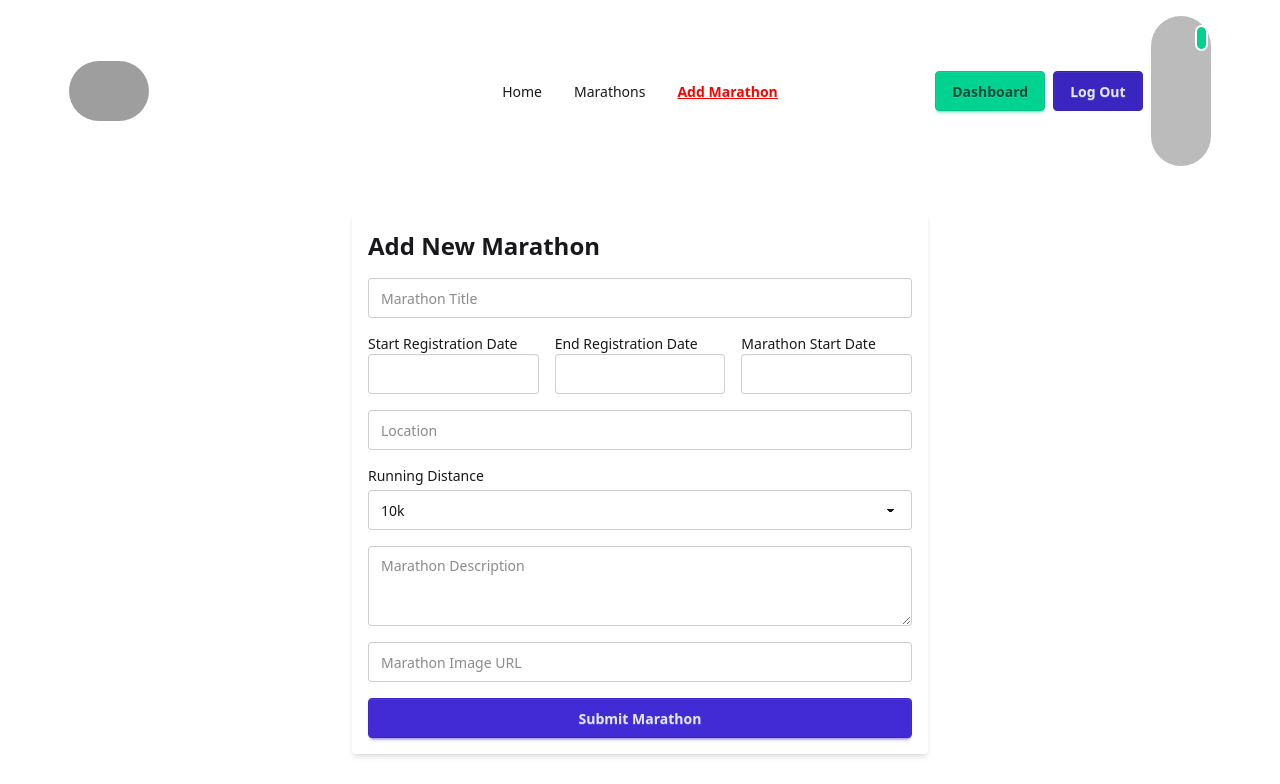
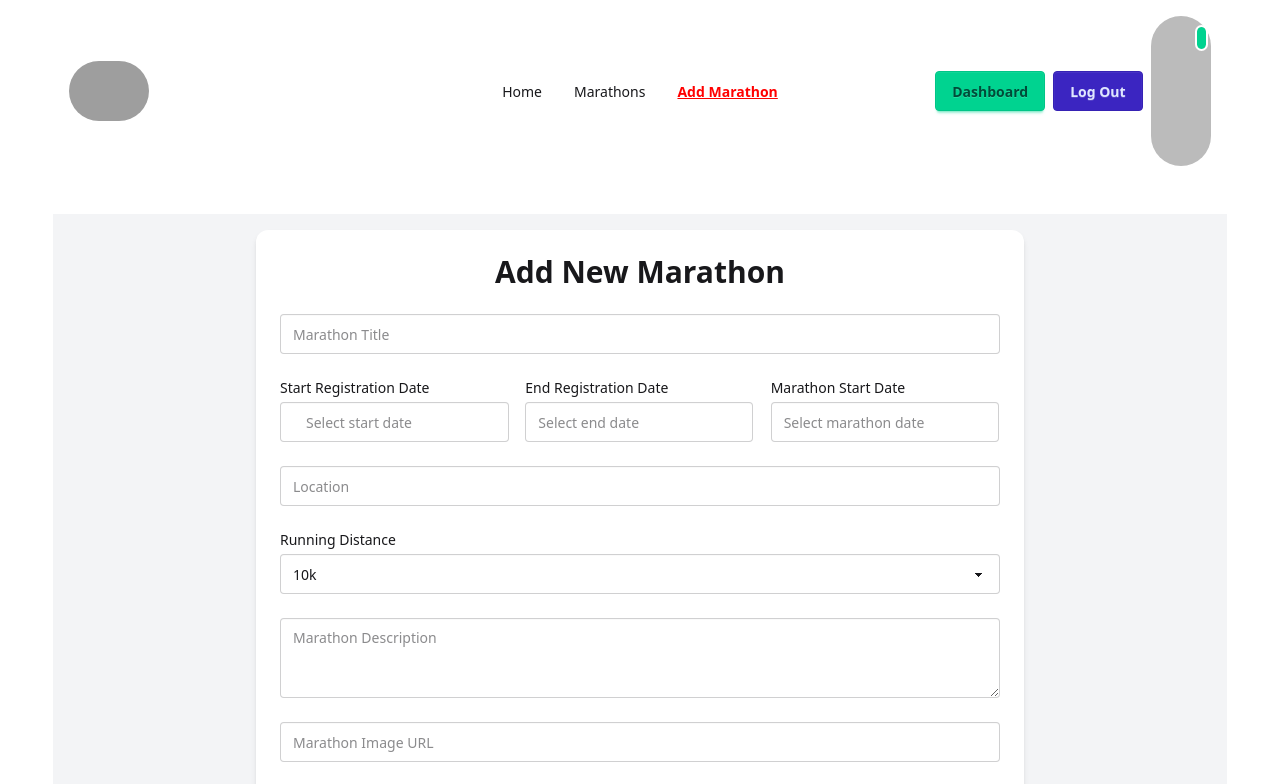
Before and after one commit to Dev-Maidul/Marathon-Management-client, a React (Vite) app: page /add-marathon in a window 1280 px wide. Shown: the top 784 px of the page. Built offline with nearby package versions, Linux system fonts and the light colour scheme; no server answers; sample sign-in values are in the browser's storage; grey boxes are pictures that could not be loaded.

Commit message:
Created marathon grid and fetch data from database

```diff
--- /dev/null
+++ b/src/Pages/Home/FeatureMarathon.jsx
@@ -0,0 +1,20 @@
+import React from "react";
+import MarathonCard from "../Marathons/MarathonCard";
+
+const FeatureMarathon = ({marathons}) => {
+
+  return (
+    <div className="dark:bg-gray-100 dark:text-gray-800 rounded-2xl py-8 mb-8">
+      <h2 className="text-2xl font-semibold sm:text-4xl text-center py-4">
+        Our Popular Marathons
+      </h2>
+      <div className="grid grid-cols-1 md:grid-cols-2 lg:grid-cols-3 gap-8 p-8">
+        {
+            marathons.map((marathon)=> <MarathonCard marathon={marathon} key={marathon._id}></MarathonCard>)
+        }
+      </div>
+    </div>
+  );
+};
+
+export default FeatureMarathon;
--- a/src/Pages/Home/Home.jsx
+++ b/src/Pages/Home/Home.jsx
@@ -1,12 +1,18 @@
-import React from 'react';
+import React, { useState } from 'react';
 import Slider from '../../components/Slider';
 import FAQ from '../../components/FAQ';
 import Testimonial from '../../components/Testimonial';
+import FeatureMarathon from './FeatureMarathon';
+import { useLoaderData } from 'react-router';
 
 const Home = () => {
+    const initialMarathon=useLoaderData();
+    const [marathons,setMarathons]=useState(initialMarathon);
+    // console.log(marathons);
     return (
         <div>
             <Slider></Slider>
+            <FeatureMarathon marathons={marathons}></FeatureMarathon>
             <FAQ></FAQ>
             <Testimonial></Testimonial>
         </div>
--- a/src/Pages/Marathons/AddMarathon.jsx
+++ b/src/Pages/Marathons/AddMarathon.jsx
@@ -1,18 +1,23 @@
-import React, { useState } from 'react';
+import React, { use, useState } from 'react';
 import DatePicker from 'react-datepicker';
 import Swal from 'sweetalert2';
 import axios from 'axios';
+import 'react-datepicker/dist/react-datepicker.css';
+import { AuthContext } from '../../Context/AuthProvider';
 
 const AddMarathon = () => {
+  const {user}=use(AuthContext);
+  console.log(user);
   const [marathon, setMarathon] = useState({
     title: '',
     startRegDate: null,
     endRegDate: null,
-    startDate: null,
+    createdAt: null,
     location: '',
     distance: '10k',
     description: '',
     image: '',
+    email:user?.email,
   });
 
   const handleChange = (e) => {
@@ -30,7 +35,8 @@ const AddMarathon = () => {
     };
 
     try {
-      const res = await axios.post('https://your-api.com/marathons', newMarathon);
+      const res = await axios.post('http://localhost:3000/add-marathon', newMarathon);
+
 
       if (res.status === 200 || res.status === 201) {
         Swal.fire({
@@ -40,7 +46,7 @@ const AddMarathon = () => {
           timer: 2000,
           showConfirmButton: false,
         });
-        // Reset form
+
         setMarathon({
           title: '',
           startRegDate: null,
@@ -63,9 +69,10 @@ const AddMarathon = () => {
   };
 
   return (
-    <div className="max-w-xl mx-auto p-4 bg-white shadow-md rounded">
-      <h2 className="text-2xl font-bold mb-4">Add New Marathon</h2>
-      <form className="space-y-4">
+    <div className="min-h-screen p-4 bg-gray-100 overflow-x-hidden">
+      <div className="max-w-3xl mx-auto bg-white shadow-md rounded-xl p-6">
+        <h2 className="text-3xl font-bold mb-6 text-center">Add New Marathon</h2>
+        <form className="space-y-6" onSubmit={handleSubmit}>
           <input
             type="text"
             name="title"
@@ -76,31 +83,35 @@ const AddMarathon = () => {
             className="input input-bordered w-full"
           />
 
-        <div className="flex gap-4">
-          <div className="w-1/3">
-            <label className="block text-sm">Start Registration Date</label>
+          <div className="flex flex-col md:flex-row gap-4">
+            <div className="w-full">
+              <label className="block text-sm mb-1">Start Registration Date</label>
               <DatePicker
                 selected={marathon.startRegDate}
                 onChange={(date) => setMarathon({ ...marathon, startRegDate: date })}
                 className="input input-bordered w-full"
+                placeholderText="Select start date"
+                showIcon
                 required
               />
             </div>
-          <div className="w-1/3">
-            <label className="block text-sm">End Registration Date</label>
+            <div className="w-full">
+              <label className="block text-sm mb-1">End Registration Date</label>
               <DatePicker
                 selected={marathon.endRegDate}
                 onChange={(date) => setMarathon({ ...marathon, endRegDate: date })}
                 className="input input-bordered w-full"
+                placeholderText="Select end date"
                 required
               />
             </div>
-          <div className="w-1/3">
-            <label className="block text-sm">Marathon Start Date</label>
+            <div className="w-full">
+              <label className="block text-sm mb-1">Marathon Start Date</label>
               <DatePicker
                 selected={marathon.startDate}
                 onChange={(date) => setMarathon({ ...marathon, startDate: date })}
                 className="input input-bordered w-full"
+                placeholderText="Select marathon date"
                 required
               />
             </div>
@@ -154,6 +165,7 @@ const AddMarathon = () => {
           </button>
         </form>
       </div>
+    </div>
   );
 };
 
--- /dev/null
+++ b/src/Pages/Marathons/MarathonCard.jsx
@@ -0,0 +1,34 @@
+import React from 'react';
+import { CiCalendarDate } from 'react-icons/ci';
+import { IoLocationSharp } from 'react-icons/io5';
+import { Link } from 'react-router';
+
+const MarathonCard = ({marathon}) => {
+    const {image,title,startRegDate,location}=marathon;
+    const dateformat=new Date(startRegDate).toISOString().split('T')[0];
+    console.log(dateformat);
+    return (
+        <div>
+            <div className="card bg-base-100 w-full shadow-sm">
+  <figure>
+    <img
+      src={image}
+      className='h-[250px]'
+      alt="Marathon Banner" />
+  </figure>
+  <div className="card-body">
+    <h2 className="card-title">{title}</h2>
+    <div className='flex gap-4'>
+    <h1 className='text-semibold flex items-center gap-1'><IoLocationSharp size={25}/> {location}</h1>
+    <h1 className='text-semibold flex items-center gap-1'><CiCalendarDate size={25} />{dateformat}</h1>
+    </div>
+    <div className="card-actions justify-end">
+      <Link><button className="btn btn-primary">See Details</button></Link>
+    </div>
+  </div>
+</div>
+        </div>
+    );
+};
+
+export default MarathonCard;
--- a/src/Routes/Routes.jsx
+++ b/src/Routes/Routes.jsx
@@ -10,6 +10,7 @@ import Dashboard from "../components/Dashboard";
 import ErrorPage from "../components/ErrorPage";
 import PrivateRoute from '../Context/PrivateRoute';
 import AddMarathon from "../Pages/Marathons/AddMarathon";
+import Spinner from "../Components/Spinner";
 
 
 export const router = createBrowserRouter([
@@ -19,6 +20,8 @@ export const router = createBrowserRouter([
     children:[
         {
             index:true,
+            hydrateFallbackElement:<Spinner></Spinner>,
+            loader:()=> fetch('http://localhost:3000/marathons'),
             Component:Home
         },
         {
```
Lines whose indentation alone changed are shown as unchanged.
